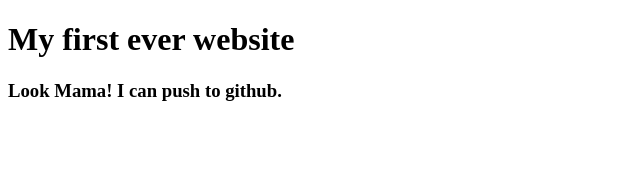
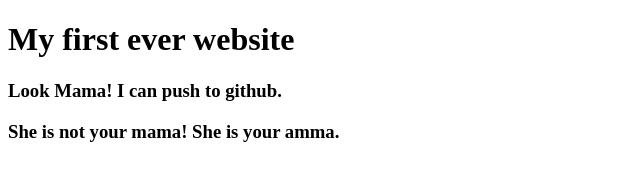
Before and after one commit to msakibhr/my-first-website-fresh, a plain HTML site: page index.html in a window 1280 px wide. Shown: the whole page, without its empty margins (0-640 px from the left). Drawn offline with Linux system fonts and the light colour scheme.

Commit message:
Update index.html

```diff
--- a/index.html
+++ b/index.html
@@ -8,5 +8,6 @@
 <body>
     <h1>My first ever website</h1>
     <h3>Look Mama! I can push to github.</h3>
+    <h3>She is not your mama! She is your amma.</h3>
 </body>
 </html>
```
